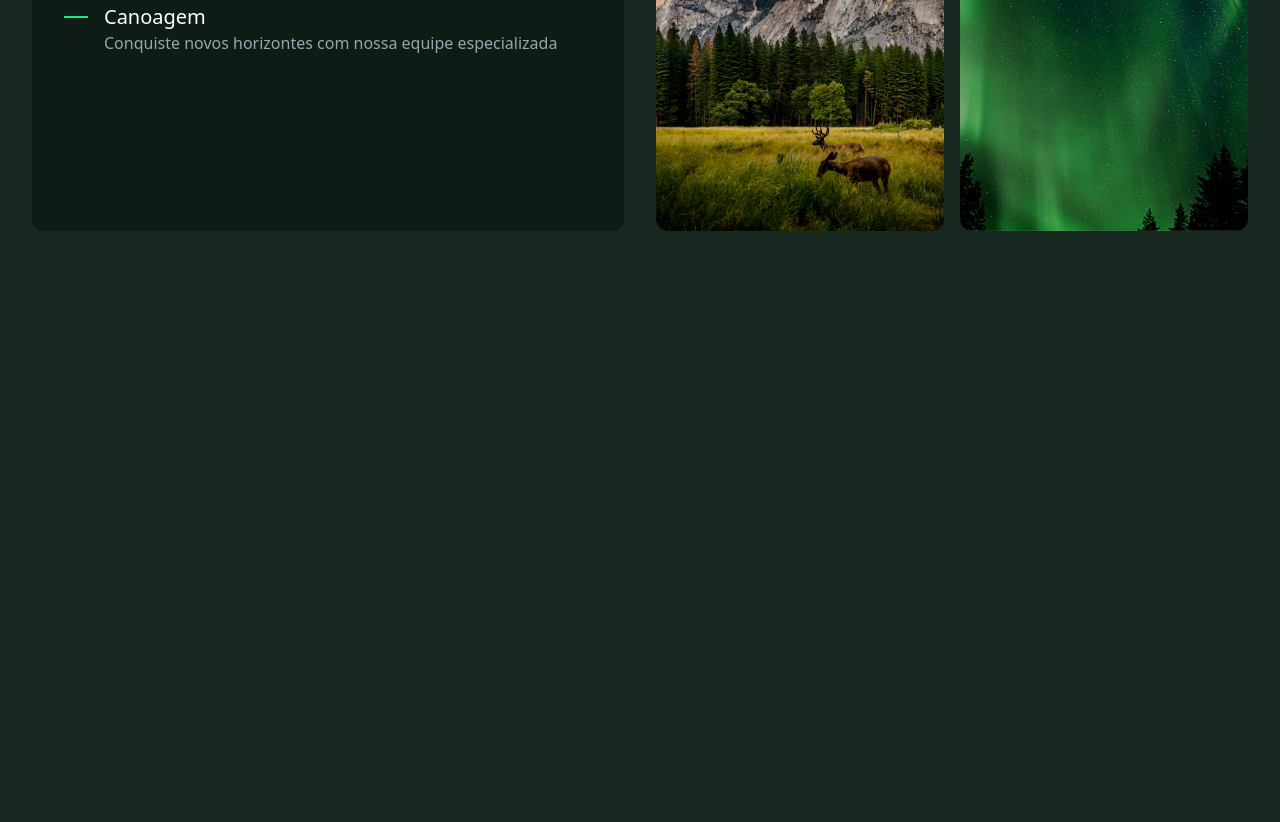
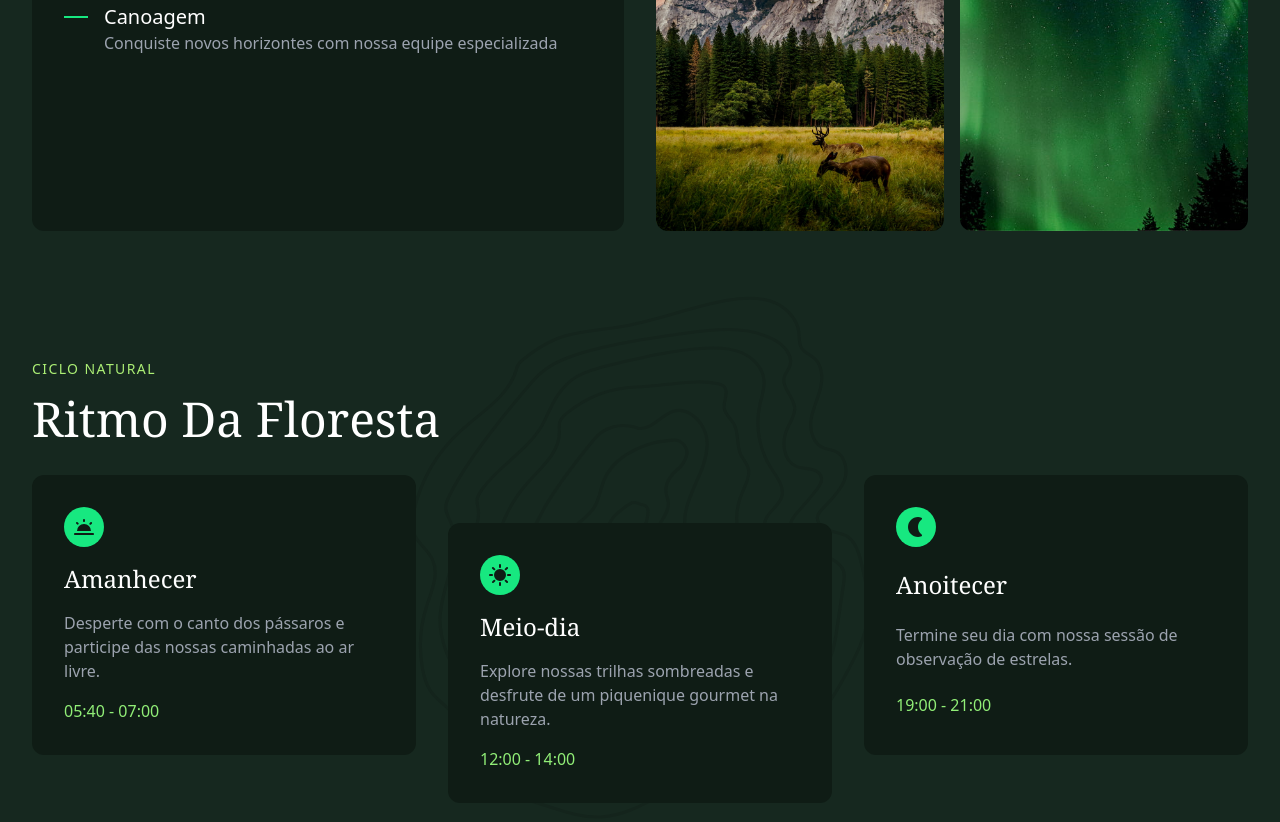
Before and after one commit to sarahprando/forest, a website: page src/index.html in a window 1280 px wide. Shown: the part 2624-3446 px from the top of the page. Before the commit the page ends 3239 px from the top, so only its background shows below. Drawn offline with Linux system fonts and the light colour scheme.

Commit message:
update section ciclo natural

```diff
--- a/src/index.html
+++ b/src/index.html
@@ -336,7 +336,66 @@
         </div>
       </section>
 
+      <!-- ciclo natural -->
+      <section
+        class="container bg-[url('./img/padrao.svg')] bg-contain bg-center bg-no-repeat mb-12 sm:mb-16 sm:py-16"
+      >
+        <p class="mb-4 text-verde-200 uppercase tracking-widest text-sm">
+          Ciclo Natural
+        </p>
+        <h2
+          class="mb-8 font-serif capitalize text-balance text-white text-4xl sm:text-4xl lg:text-5xl"
+        >
+          Ritmo da Floresta
+        </h2>
 
+        <div class="flex flex-col gap-4 sm:flex-row sm:gap-8">
+          <div
+            class="grid flex-1 gap-4 bg-verde-900 p-6 sm:p-8 rounded-xl transition-transform sm:hover:translate-y-2"
+          >
+            <div
+              class="bg-verde-400 rounded-full size-10 flex items-center justify-center"
+            >
+              <img src="./img/manha.svg" alt="" />
+            </div>
+            <h3 class="font-serif text-2xl text-white">Amanhecer</h3>
+            <p class="text-gray-400">
+              Desperte com o canto dos pássaros e participe das nossas caminhadas
+              ao ar livre.
+            </p>
+            <span class="text-verde-300">05:40 - 07:00</span>
+          </div>
+          <div
+            class="grid flex-1 gap-4 bg-verde-900 p-6 sm:p-8 rounded-xl transition-transform sm:translate-y-12 sm:hover:translate-y-10"
+          >
+            <div
+              class="bg-verde-400 rounded-full size-10 flex items-center justify-center"
+            >
+              <img src="./img/dia.svg" alt="" />
+            </div>
+            <h3 class="font-serif text-2xl text-white">Meio-dia</h3>
+            <p class="text-gray-400">
+              Explore nossas trilhas sombreadas e desfrute de um piquenique
+              gourmet na natureza.
+            </p>
+            <span class="text-verde-300">12:00 - 14:00</span>
+          </div>
+          <div
+            class="grid flex-1 gap-4 bg-verde-900 p-6 sm:p-8 rounded-xl transition-transform sm:hover:translate-y-2"
+          >
+            <div
+              class="bg-verde-400 rounded-full size-10 flex items-center justify-center"
+            >
+              <img src="./img/noite.svg" alt="" />
+            </div>
+            <h3 class="font-serif text-2xl text-white">Anoitecer</h3>
+            <p class="text-gray-400">
+              Termine seu dia com nossa sessão de observação de estrelas.
+            </p>
+            <span class="text-verde-300">19:00 - 21:00</span>
+          </div>
+        </div>
+      </section>
     </main>
   </body>
 </html>
```
Also changed, not shown: src/output.css.
